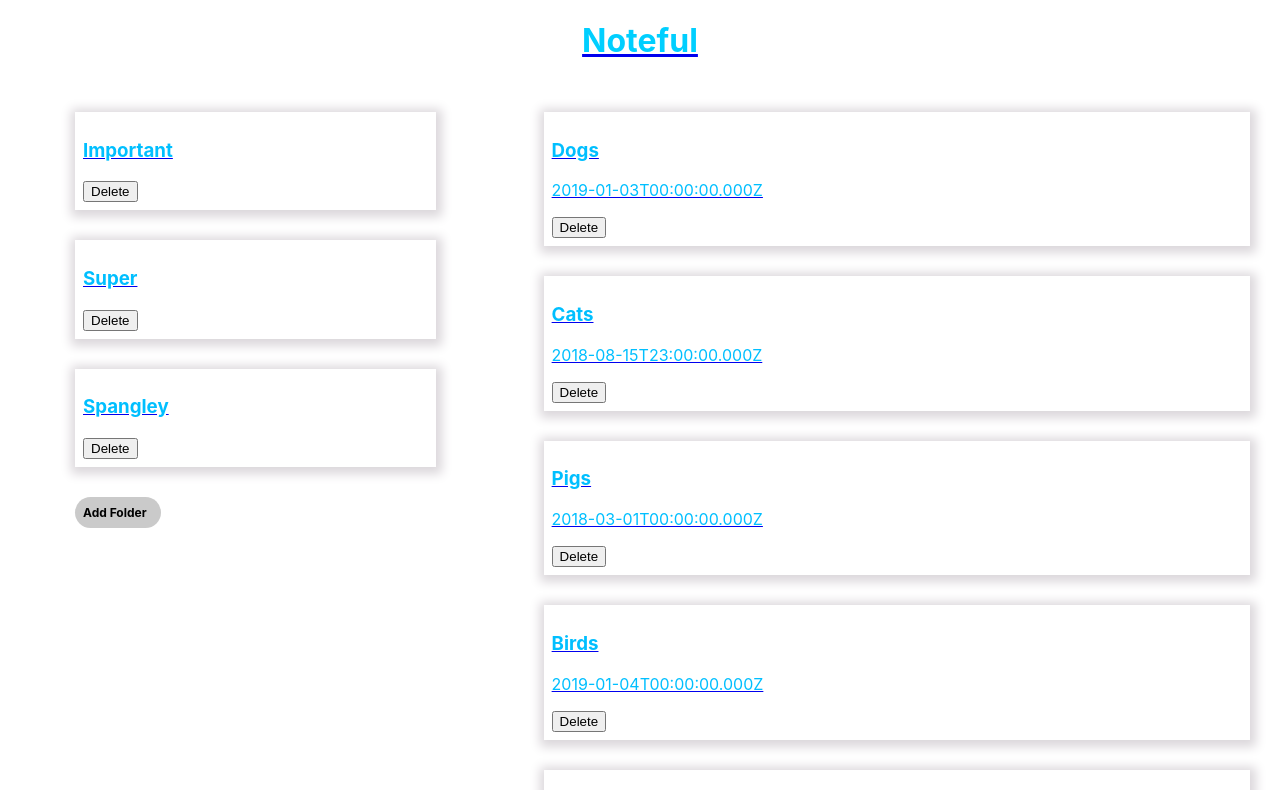
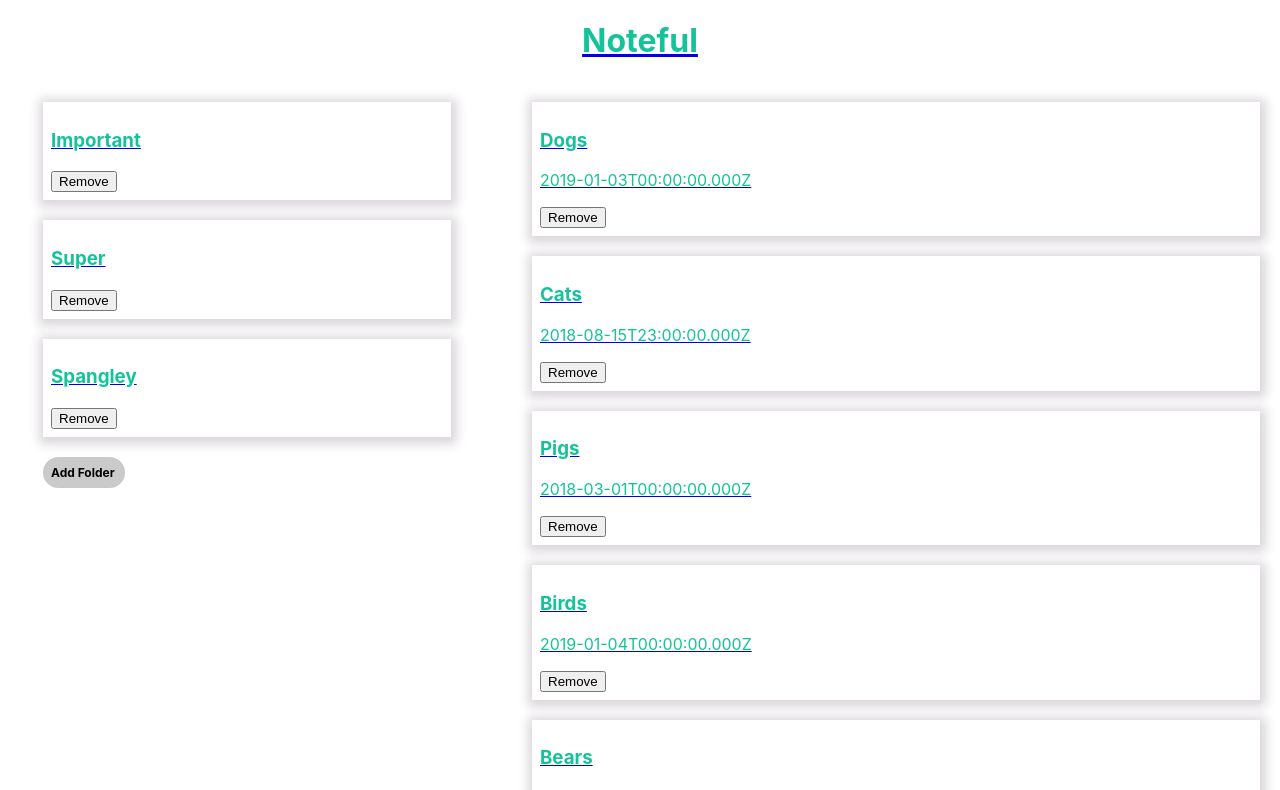
Before and after one commit to lindsayesterman/noteful, a React (Create React App) app: page / in a window 1280 px wide. Shown: the top 790 px of the page. Built offline with nearby package versions, Linux system fonts and the light colour scheme.

Commit message:
content of note

```diff
--- a/src/App.css
+++ b/src/App.css
@@ -1,10 +1,11 @@
 
 .note, .folder{
-  color: #00BFFF;
+  color: #15c39a;
   padding: 8px 0 8px 8px;
   position: relative;
   list-style:none;
-  margin:30px;
+  margin-bottom:20px;
+  margin-top:20px;
   text-decoration: none;
   -webkit-box-shadow: 1px 2px 10px 5px rgba(219,215,219,1);
   -moz-box-shadow: 1px 2px 10px 5px rgba(219,215,219,1);
@@ -17,22 +18,23 @@
   box-shadow: 1px 2px 20px 5px rgba(219,215,219,1);
 }
 
-header h1{
+div header h1{
   text-align:center;
-  color: #00CFFF;
+  color: #15c39a;
 }
 
 .folder-list{
   float: left;
   display: inline;
-  width: 36%;
-  margin-left:5px;
+  width: 35%;
+  margin-left:3px;
 }
 
 .note-list{
   float: right;
   display: inline;
-  width: 63%;
+  width: 60%;
+  margin-right:20px;
 }
 
 .add-note{
@@ -45,8 +47,8 @@ header h1{
   font-weight: bold;
   padding: 8px;
   text-decoration: none;
-  width: 70px;
-  margin-left: 70px;
+  width: 66px;
+  margin-left: 40px;
 }
 
 input, select{
--- a/src/folder.js
+++ b/src/folder.js
@@ -5,7 +5,7 @@ export default function Folder (props){
           <li className='folder'>
               <h3>{props.name}</h3>
               <button type="delete">
-                  Delete
+                  Remove
               </button>
             </li>
     )
--- a/src/note.js
+++ b/src/note.js
@@ -6,7 +6,7 @@ export default function Note(props){
                 <h3>{props.name}</h3>
                 <p>{props.modified}</p>
                 <button type="delete">
-                    Delete
+                    Remove
                 </button>
             </li>
         )
--- a/src/noteApp.js
+++ b/src/noteApp.js
@@ -6,6 +6,8 @@ import AddNote from './addNote.js'
 import { Route } from 'react-router-dom';
 import { Link } from 'react-router-dom';
 import AddFolder from './addFolder.js'
+import NotePage from './notePage.js'
+
 
 const  { folders, notes } = store
 class NoteApp extends Component{
@@ -69,9 +71,13 @@ class NoteApp extends Component{
                 path='/addFolder'
                 render={() =>
                 <AddFolder
-                onAddFolder={this.addFoldere}
+                onAddFolder={this.addFolder}
                 />}
                 />
+          <Route
+            path='/note/:noteId'
+            component={NotePage}
+            />
             </div>
         )
     }
--- a/src/noteList.js
+++ b/src/noteList.js
@@ -10,19 +10,18 @@ class NoteList extends React.Component {
 
     render() {
     const { notes } = this.props
-    console.log(notes)
       return (
         <section className='note-list'>
-          <Link to={'/'}>
           <ul>
             {notes.map(note =>
+             <Link to={`/note/${note.id}`}>
               <Note
-                key={notes.id}
+                key={note.id}
                 {...note}
               />
+              </Link>
             )}
-          </ul>
-          </Link>
+        </ul>
             <Link to={'/addNote'} className="add-note">
               Add Note
               </Link>
--- /dev/null
+++ b/src/notePage.js
@@ -0,0 +1,15 @@
+import React from 'react';
+import store from './store.js'
+
+const { notes } = store
+export default function NotePage(props) {
+    const note = notes.find(p =>
+        p.id === props.match.params.noteId
+      )
+       return(
+           <div>
+                <h2>{note.name}</h2>
+                <p>{note.content}</p>
+           </div>
+       )
+   }
```
Also changed, not shown: src/logo.svg (deleted).
